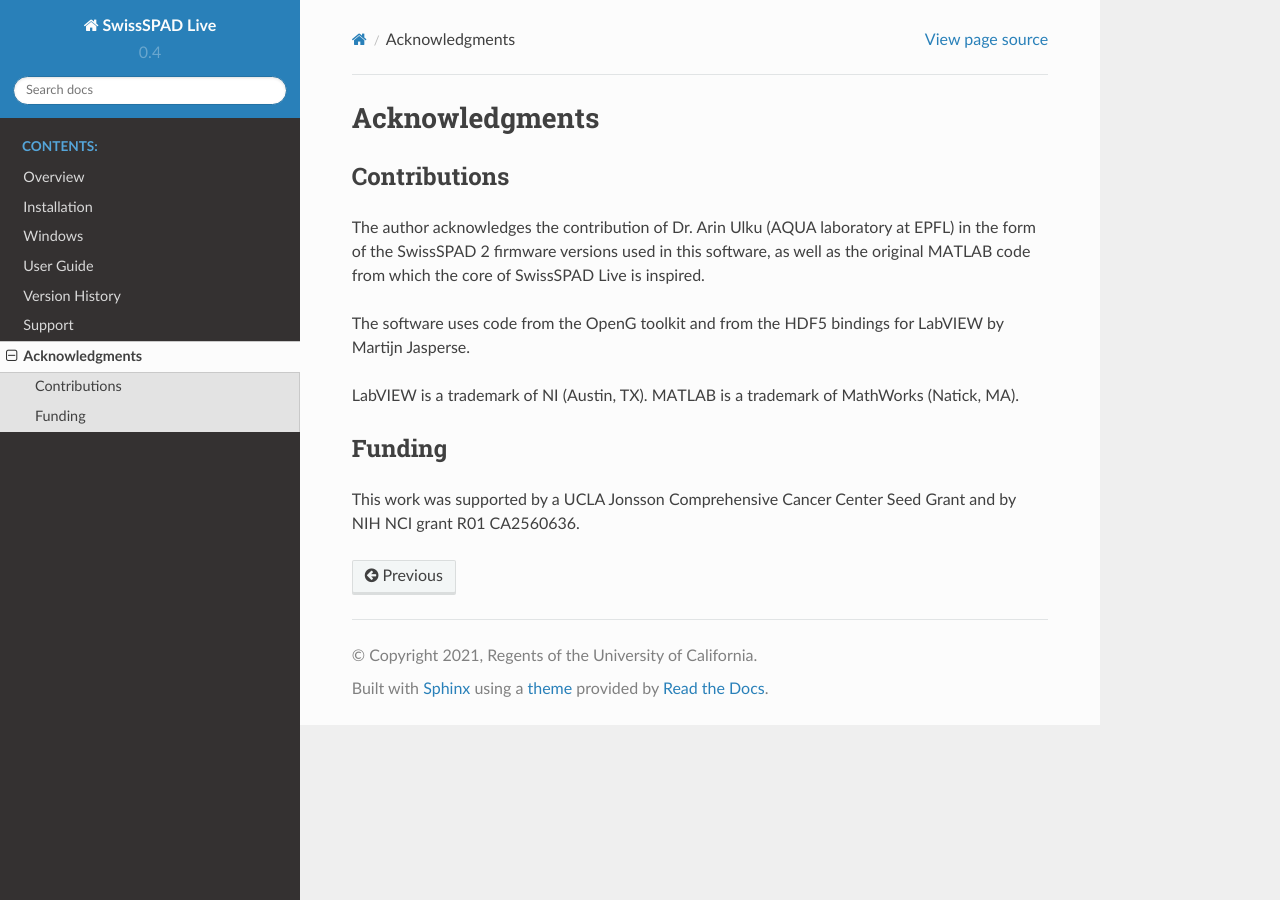
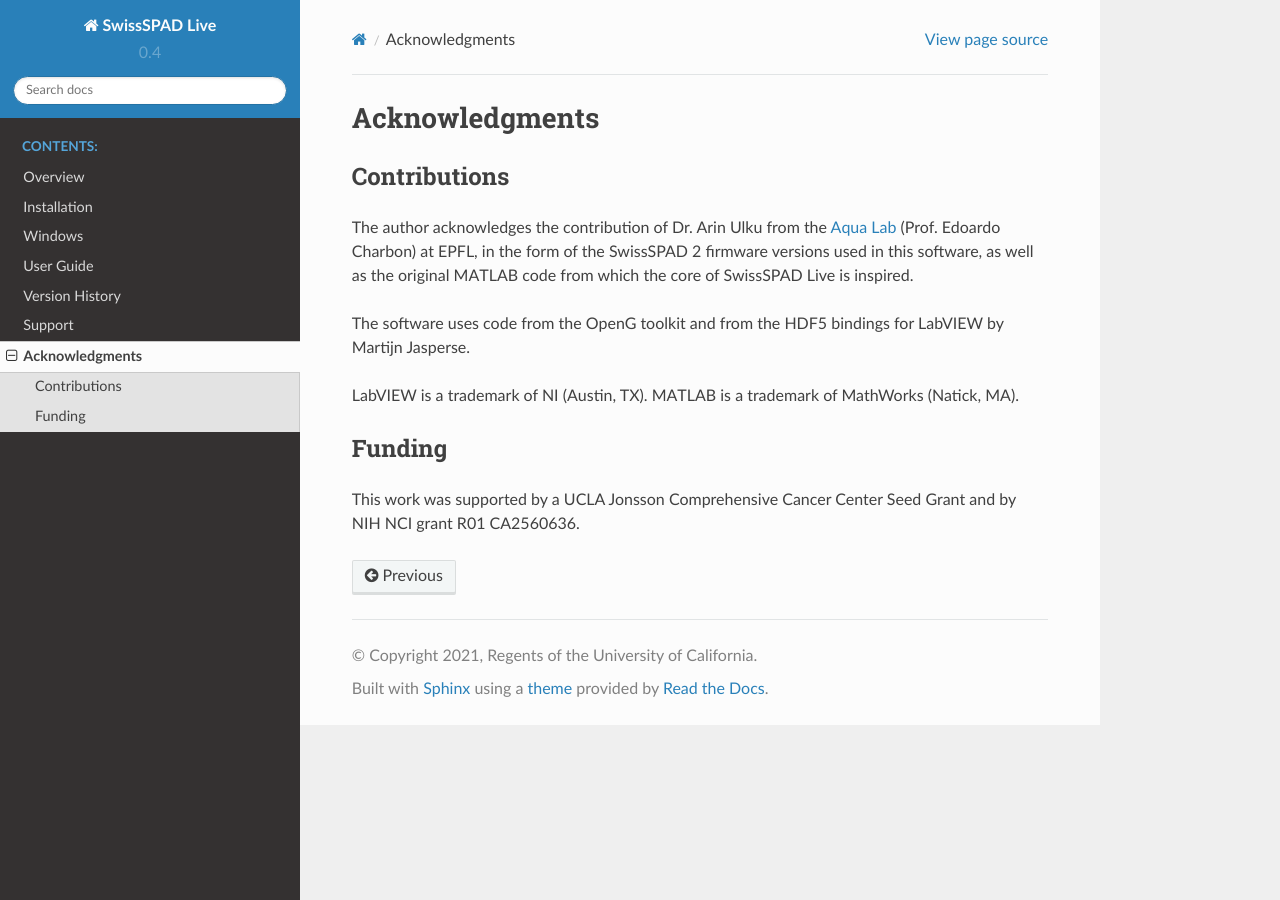
Before and after one commit to smXplorer/SwissSPAD-Live, a Sphinx documentation site: the page built from docs/source/acknowledgments.rst, in a window 1280 px wide. Built offline with Sphinx 7.4.7 and the Read the Docs theme 2.0.0, drawn with Linux system fonts in a browser that asks for light colours.

Commit message:
updated acknowledgments

```diff
--- a/docs/source/acknowledgments.rst
+++ b/docs/source/acknowledgments.rst
@@ -4,7 +4,7 @@ Acknowledgments
 Contributions
 +++++++++++++
 
-The author acknowledges the contribution of Dr. Arin Ulku (AQUA laboratory at EPFL) in the form of the SwissSPAD 2 firmware versions used in this software, as well as the original MATLAB code from which the core of SwissSPAD Live is inspired.
+The author acknowledges the contribution of Dr. Arin Ulku from the `Aqua Lab <https://www.epfl.ch/labs/aqua/>`_ (Prof. Edoardo Charbon) at EPFL, in the form of the SwissSPAD 2 firmware versions used in this software, as well as the original MATLAB code from which the core of SwissSPAD Live is inspired.
 
 The software uses code from the OpenG toolkit and from the HDF5 bindings for LabVIEW by Martijn Jasperse.
 
```
